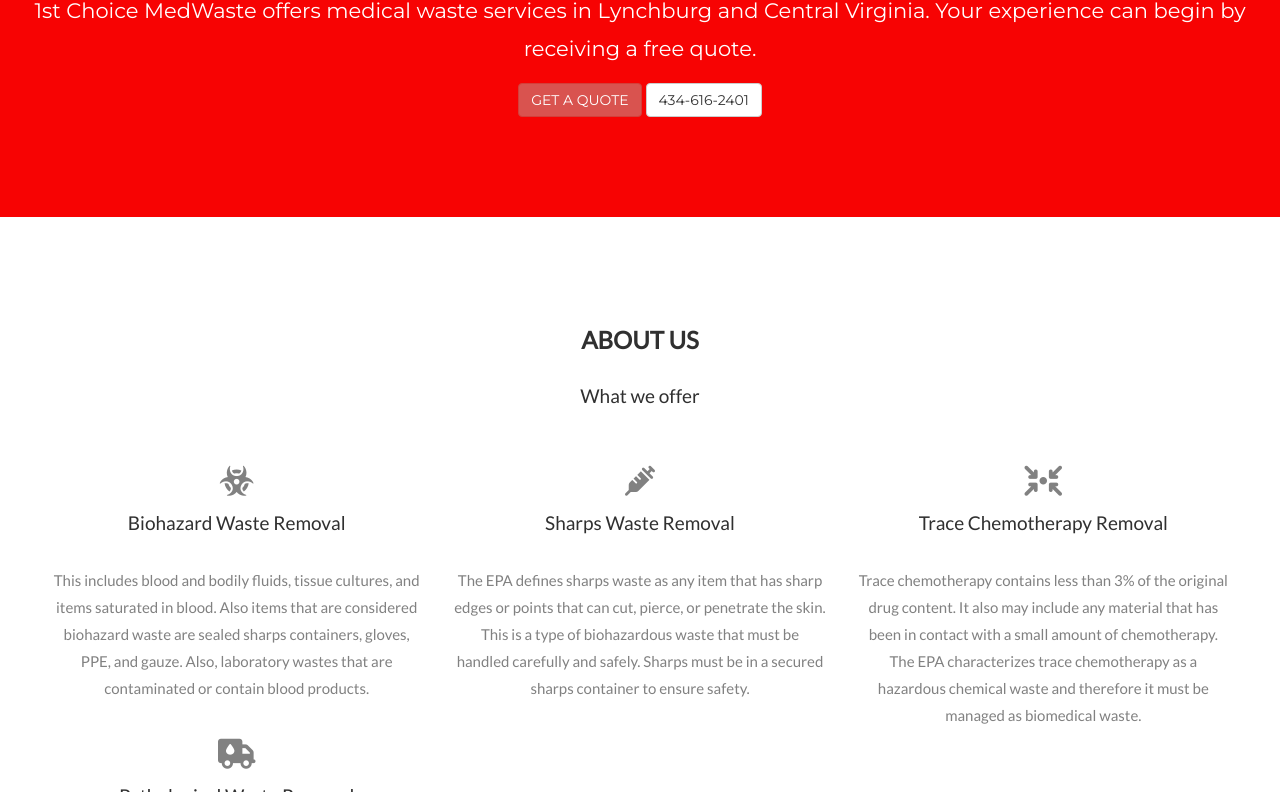
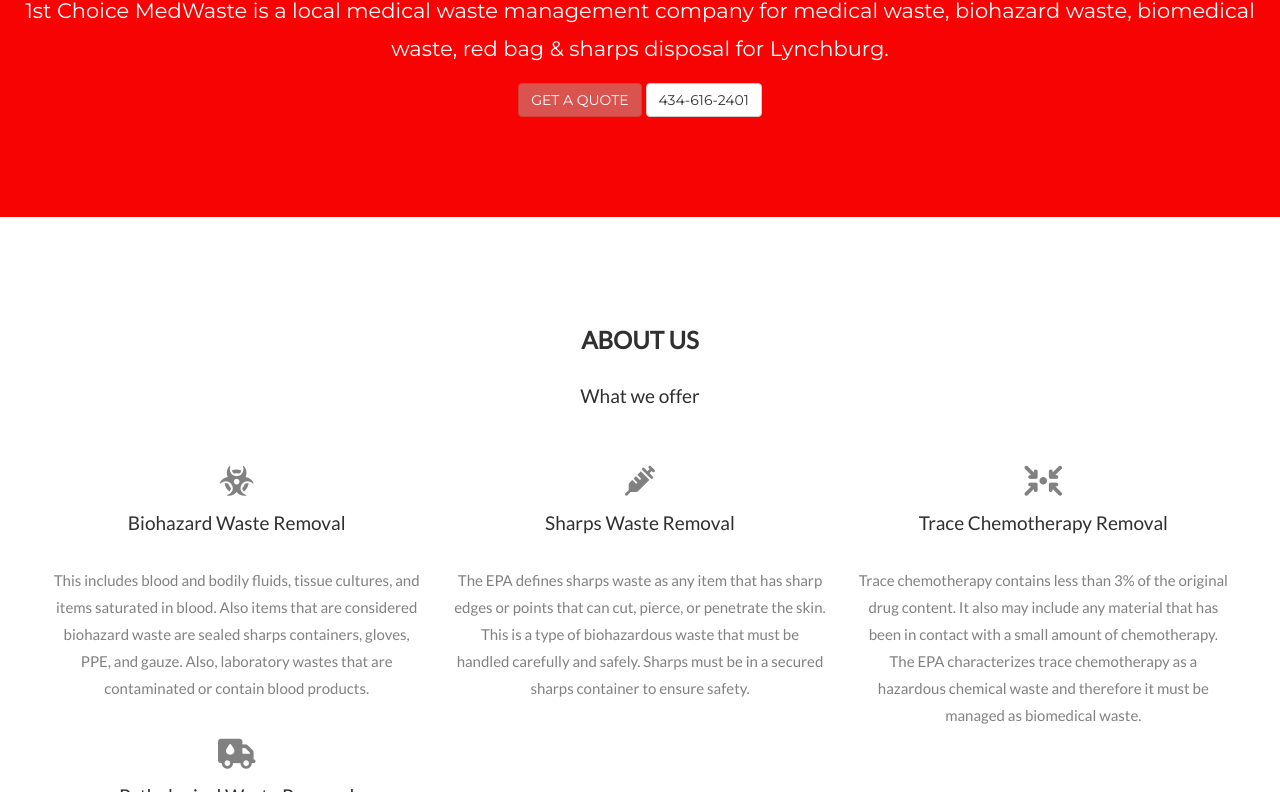
Before and after one commit to MedWaste455/1stC, a plain HTML site: page lynchburg-va/index.html in a window 1280 px wide. Shown: the part 207-999 px from the top of the page. Drawn offline with nearby package versions, Linux system fonts and the light colour scheme.

Commit message:
Update index.html

```diff
--- a/lynchburg-va/index.html
+++ b/lynchburg-va/index.html
@@ -223,8 +223,9 @@
 
 <div class="jumbotron text-center">
   <h1>1st Choice - MedWaste</h1>
-  <p>1st Choice MedWaste offers medical waste services in Lynchburg and Central Virginia.
-Your experience can begin by receiving a free quote.</p>
+  <!--p>1st Choice MedWaste offers medical waste services in Lynchburg and Central Virginia.
+Your experience can begin by receiving a free quote.</p-->
+  <p>1st Choice MedWaste is a local medical waste management company for medical waste, biohazard waste, biomedical waste, red bag & sharps disposal for Lynchburg.</p>
   <!--form>
     <div class="input-group">
       <input type="email" class="form-control" size="50" placeholder="Email Address" required>
```
